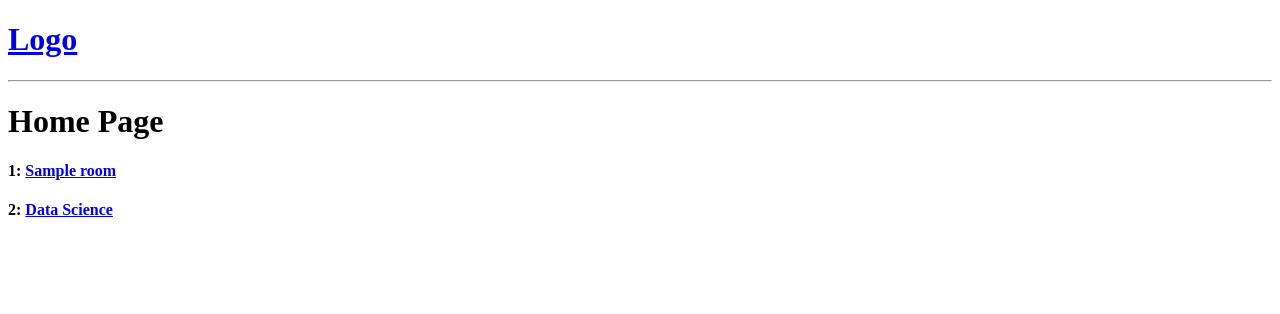
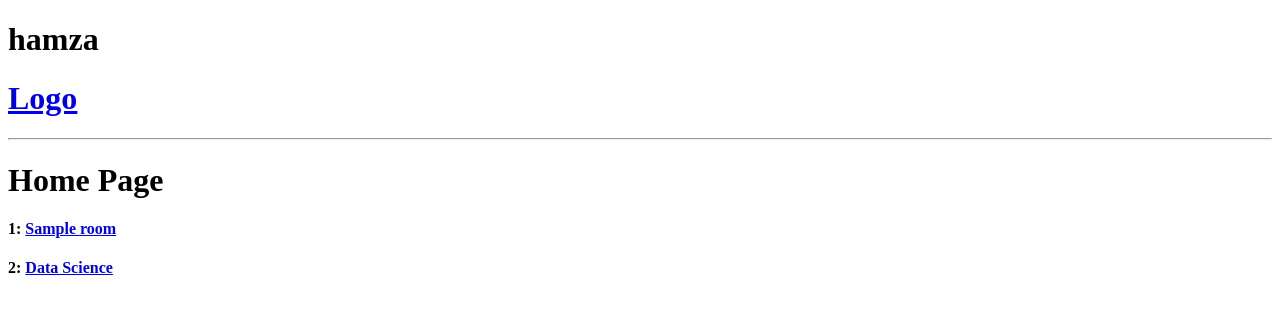
Before and after one commit to Hamza-Sarwar/studybud, a Django app: page / in a window 1280 px wide. Shown: the top 314 px of the page. Run offline with Django 3.2, Linux system fonts and the light colour scheme; tables that the repository leaves empty hold one stand-in row (values such as "Sample post"); parts of the project's set-up code (start-up, migrations or seed data) failed here and were passed over.

Commit message:
Update main.html

```diff
--- a/templates/main.html
+++ b/templates/main.html
@@ -7,6 +7,7 @@
     <title>StudyBud</title>
 </head>
 <body>
+    <h1>hamza</h1>
     {% include 'navbar.html' %}
     {% block content %}
 
```
